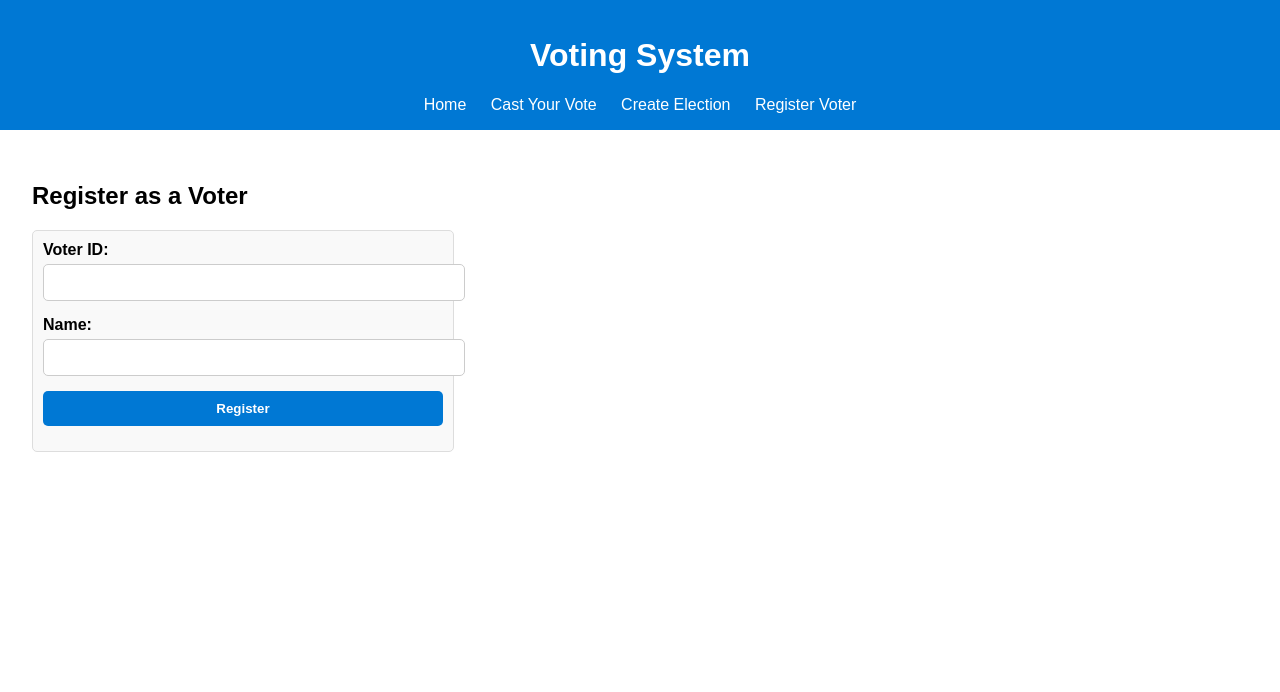
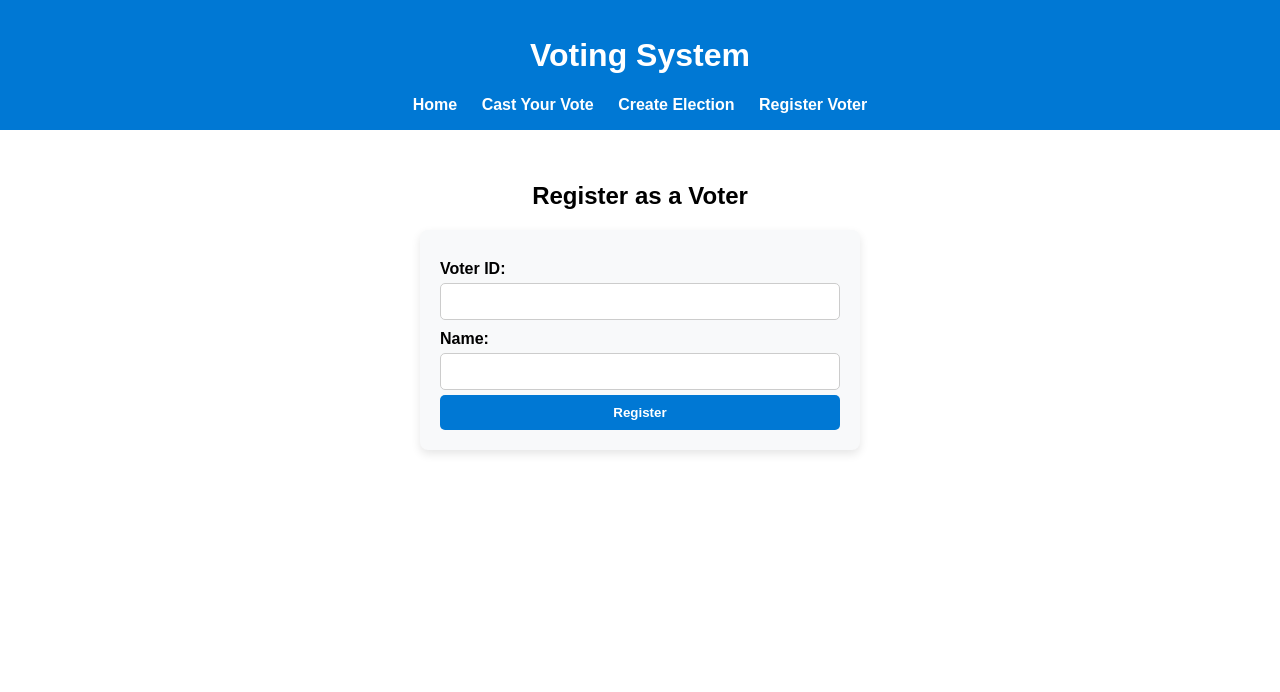
Before and after one commit to Garritosk8CR/fastApi-CQRS, a FastAPI app: page /register in a window 1280 px wide. Shown: the top 692 px of the page. Run offline with FastAPI, Linux system fonts and the light colour scheme.

Commit message:
Improved style

```diff
--- a/app/static/css/styles.css
+++ b/app/static/css/styles.css
@@ -32,27 +32,43 @@ main {
 }
 
 form {
-    margin: 20px 0;
-    padding: 10px;
-    background-color: #f9f9f9;
-    border: 1px solid #ddd;
-    border-radius: 5px;
-    width: 100%;
-    max-width: 400px;
+    max-width: 400px;  /* Limit form width */
+    width: 100%;  /* Ensure it expands fully */
+    margin: 0 auto;
+    padding: 20px;
+    background: #f8f9fa;
+    border-radius: 8px;
+    box-shadow: 0px 4px 10px rgba(0, 0, 0, 0.1);
+    display: flex;
+    flex-direction: column; /* Stack elements properly */
 }
 
-form label {
+label {
     display: block;
-    margin-bottom: 5px;
+    margin-top: 10px;
     font-weight: bold;
 }
 
-form select, form input, form button {
-    width: 100%;
+input, select, button {
+    width: 100%;  /* Ensure they don't overflow */
     padding: 10px;
-    margin-bottom: 15px;
+    margin-top: 5px;
     border: 1px solid #ccc;
     border-radius: 5px;
+    box-sizing: border-box;  /* Prevent width issues */
+}
+
+button {
+    background-color: #007bff;
+    color: white;
+    border: none;
+    padding: 12px;
+    cursor: pointer;
+    font-weight: bold;
+}
+
+button:hover {
+    background-color: #0056b3;
 }
 
 form button {
@@ -76,3 +92,56 @@ form button:hover {
         width: 90%;
     }
 }
+
+input, select, button {
+    max-width: 100%;  /* Prevent fields from exceeding the form's width */
+    width: 100%;       /* Make inputs fit the container */
+    padding: 10px;
+    margin-top: 5px;
+    border: 1px solid #ccc;
+    border-radius: 5px;
+    box-sizing: border-box; /* Ensure padding & border don't increase width */
+}
+input, select {
+    max-width: 100%;  /* Stop inputs from stretching beyond container */
+    width: 100%;
+    box-sizing: border-box; /* Prevent width from growing beyond boundaries */
+}
+
+form::after {
+    content: "";
+    display: block;
+    clear: both;
+}
+
+input[type="text"], select {
+    width: 100%;        /* Make sure all fields take up the same width */
+    max-width: 100%;    /* Prevent overflow */
+    box-sizing: border-box;  /* Ensure padding/borders don’t affect total width */
+}
+
+h2 {
+    text-align: center;  /* Ensures the title is centered */
+    margin-bottom: 20px; /* Adds spacing between title and form */
+}
+
+ul {
+    list-style: none;  /* Remove default bullet points */
+    padding: 0;
+    text-align: center;  /* Center align the text */
+}
+
+li {
+    margin: 10px 0;  /* Add spacing between list items */
+    font-size: 18px;
+}
+
+a {
+    text-decoration: none;
+    color: #007bff;
+    font-weight: bold;
+}
+
+a:hover {
+    color: #0056b3;
+}
```
